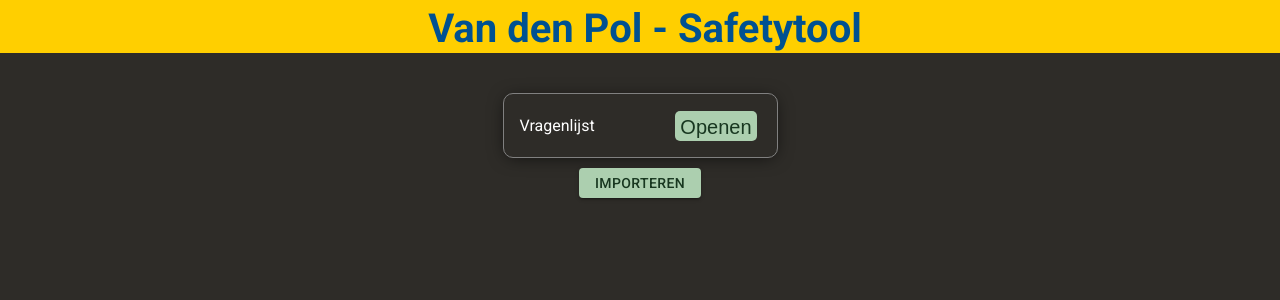
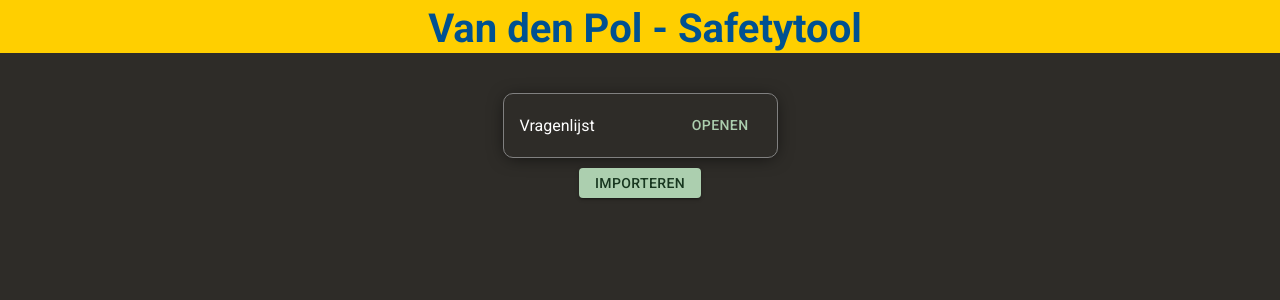
Before and after one commit to HeadlessHamsterr/safetytool, a React (Create React App) app in the folder frontend/: page / in a window 1280 px wide. Shown: the top 300 px of the page. Built offline with nearby package versions, Linux system fonts and the light colour scheme.

Commit message:
HTML knop vervangen door Material UI knop

```diff
--- a/frontend/src/components/ImportField.jsx
+++ b/frontend/src/components/ImportField.jsx
@@ -1,9 +1,9 @@
 import { useEffect, useRef, useState } from "react";
 import getFileInfo from "./modules/fileTools";
-import { Alert, Collapse } from "@mui/material";
+import { Alert, Collapse, Button } from "@mui/material";
 
-const ImportField = ({filetype, setFile, hidden, error}) => {
-    const [filename, setFilename] = useState('');
+const ImportField = ({ filetype, setFile, hidden, error }) => {
+	const [filename, setFilename] = useState("");
 	const [errorMsg, setErrorMsg] = useState(null);
 	const [hideAlert, setHideAlert] = useState(true);
 	const [borderColor, setBorderColor] = useState("grey");
@@ -20,43 +20,43 @@
 	}, [hidden]);
 
 	useEffect(() => {
-        if(error){
+		if (error) {
 			setErrorMsg(error);
 			setHideAlert(false);
-        }else{
+		} else {
 			setHideAlert(true);
 		}
 	}, [error]);
 
 	useEffect(() => {
 		let newTableWidth;
-        if(filename){
+		if (filename) {
 			newTableWidth = 275 + filename.length * 9;
-        }else{
+		} else {
 			newTableWidth = 275;
 		}
 
 		setTableWidth(newTableWidth);
 	}, [filename]);
 
-    function handleUploadClick(){
-        document.getElementById('fileInput').click();
+	function handleUploadClick() {
+		document.getElementById("fileInput").click();
 	}
 
-    function handleFileChange(e){
+	function handleFileChange(e) {
 		setHideAlert(true);
 		setBorderColor("grey");
 
-        if(e.target.files.length === 0){
+		if (e.target.files.length === 0) {
 			return;
 		}
 
 		const fileInfo = getFileInfo(e.target.files[0].name, filetype);
 
-        if(fileInfo.success){
+		if (fileInfo.success) {
 			setFile(e.target.files[0]);
 			setFilename(fileInfo.filename);
-        }else{
+		} else {
 			setFilename(null);
 			setErrorMsg(fileInfo.error);
 			setHideAlert(false);
@@ -64,15 +64,24 @@
 		}
 	}
 
-    return(
+	return (
 		<div>
-            <table className="buttonRow" id="excelDropzone" style={{borderColor : `${borderColor}`, width: `${tableWidth}px`}}>
+			<table
+				className="buttonRow"
+				id="excelDropzone"
+				style={{
+					borderColor: `${borderColor}`,
+					width: `${tableWidth}px`,
+				}}>
 				<tbody>
 					<tr>
-                    <td><table className="importText">
+						<td>
+							<table className="importText">
 								<tbody>
 									<tr>
-                            <td><p>Vragenlijst</p></td>
+										<td>
+											<p>Vragenlijst</p>
+										</td>
 									</tr>
 								</tbody>
 							</table>
@@ -81,9 +90,42 @@
 							<table className="importResults">
 								<tbody>
 									<tr>
-                                <td nowrap='nowrap'><span id="excelFileName" className="fileName">{filename}</span></td>
-                                <td><button className="openBtn" onClick={() => handleUploadClick()}>Openen</button></td>
-                                <td><form ref={inputRef}><input id="fileInput" type="file" accept=".xls, .xlsx, .xlsm" onChange={(e) => handleFileChange(e)} style={{ display: 'none' }}/></form></td>
+										<td nowrap="nowrap">
+											<span
+												id="excelFileName"
+												className="fileName">
+												{filename}
+											</span>
+										</td>
+										<td>
+											<Button
+												variant="text"
+												onClick={() =>
+													handleUploadClick()
+												}
+												sx={{
+													color: "#accfaf",
+													":hover": {
+														color: "#7a8c7b",
+														backgroundColor: "transparent"
+													}
+												}}>
+												Openen
+											</Button>
+										</td>
+										<td>
+											<form ref={inputRef}>
+												<input
+													id="fileInput"
+													type="file"
+													accept=".xls, .xlsx, .xlsm"
+													onChange={(e) =>
+														handleFileChange(e)
+													}
+													style={{ display: "none" }}
+												/>
+											</form>
+										</td>
 									</tr>
 								</tbody>
 							</table>
@@ -92,10 +134,19 @@
 				</tbody>
 			</table>
 			<Collapse in={!hideAlert}>
-                <Alert variant="outlined" severity="error" sx={{color: '#E9BEBF', width: 'fit-content', margin: '10px auto'}}>{errorMsg}</Alert>
+				<Alert
+					variant="outlined"
+					severity="error"
+					sx={{
+						color: "#E9BEBF",
+						width: "fit-content",
+						margin: "10px auto",
+					}}>
+					{errorMsg}
+				</Alert>
 			</Collapse>
 		</div>
-    )
-}
+	);
+};
 
 export default ImportField;
```
Lines whose indentation alone changed are shown as unchanged.
